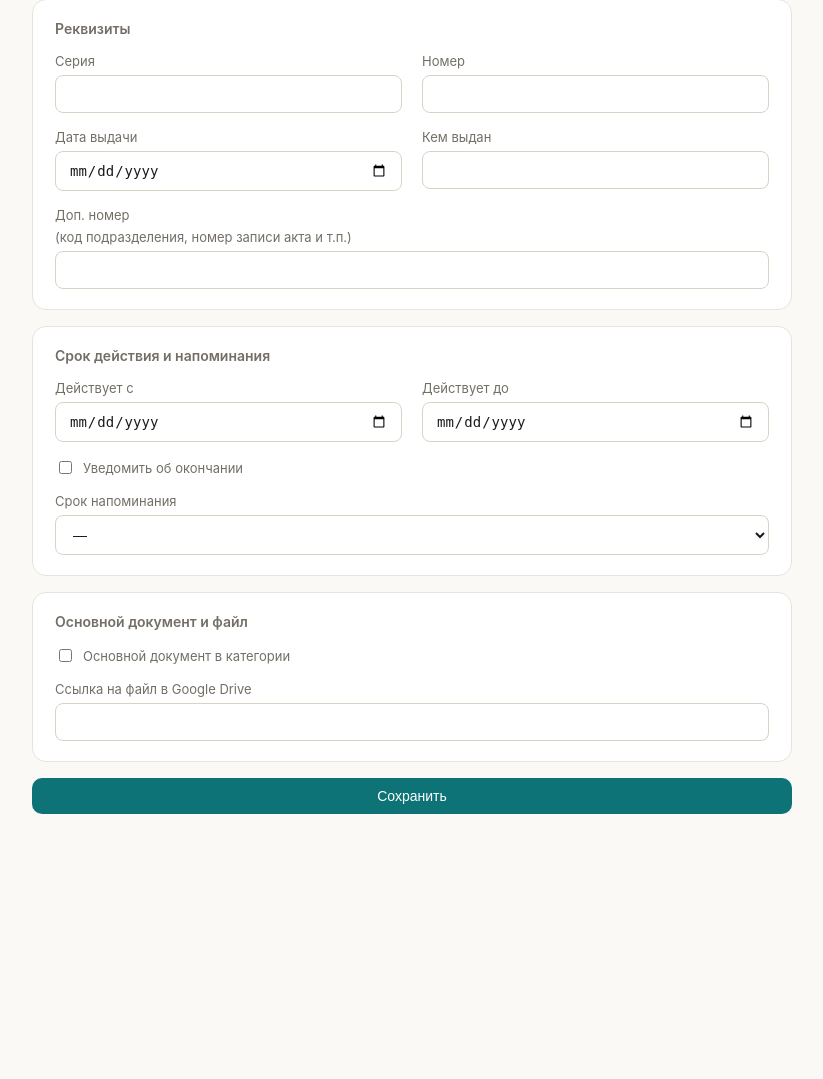
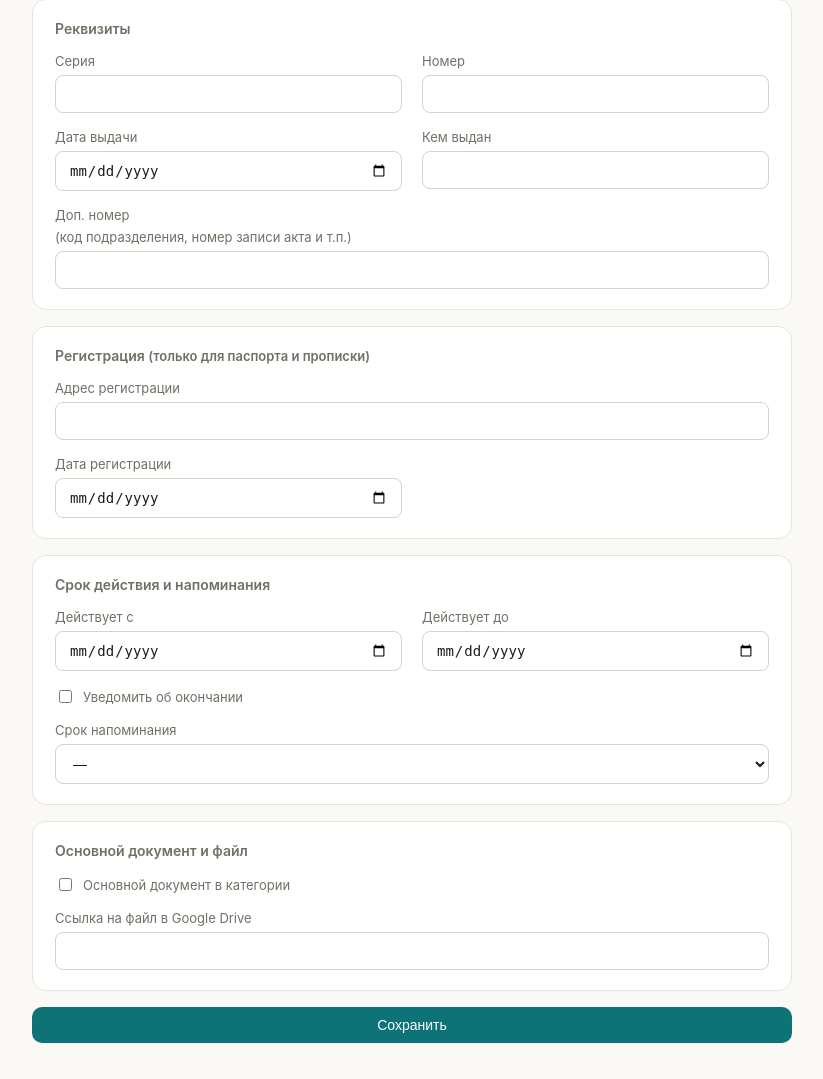
Before and after one commit to AleksandrSrk/DoxBoxTlg, a FastAPI app: page /admin/documents/new in a window 1280 px wide. Shown: the part 475-1554 px from the top of the page, without its empty margins (0-823 px from the left). Before the commit the page ends 1289 px from the top, so only its background shows below. Run offline with FastAPI, Linux system fonts and the light colour scheme; data that the repository does not hold is empty; some libraries are stand-ins or nearby versions.

Commit message:
Add registration address/date fields, shown only for Pasport and PROPISKA categories

```diff
--- a/api.py
+++ b/api.py
@@ -33,6 +33,8 @@ def doc_to_dict(d: Document) -> dict:
         "category": d.category.name, "category_id": d.category_id,
         "series": d.series, "number": d.number, "issued_by": d.issued_by,
         "extra_number": d.extra_number,
+        "registration_address": d.registration_address,
+        "registration_date": d.registration_date.isoformat() if d.registration_date else None,
         "issue_date": d.issue_date.isoformat() if d.issue_date else None,
         "valid_from": d.valid_from.isoformat() if d.valid_from else None,
         "valid_until": d.valid_until.isoformat() if d.valid_until else None,
--- a/database.py
+++ b/database.py
@@ -33,6 +33,10 @@ def init_db():
         doc_cols = {row[1] for row in conn.exec_driver_sql("PRAGMA table_info(documents)")}
         if "extra_number" not in doc_cols:
             conn.exec_driver_sql("ALTER TABLE documents ADD COLUMN extra_number VARCHAR(300)")
+        if "registration_address" not in doc_cols:
+            conn.exec_driver_sql("ALTER TABLE documents ADD COLUMN registration_address VARCHAR(500)")
+        if "registration_date" not in doc_cols:
+            conn.exec_driver_sql("ALTER TABLE documents ADD COLUMN registration_date DATE")
         conn.commit()
 
         conn.exec_driver_sql("""
--- a/main.py
+++ b/main.py
@@ -323,7 +323,7 @@ def edit_document_form(doc_id: int, request: Request, db: Session = Depends(get_
 def _parsed_fields(
     subject_id, category_id, folder_id, title, series, number, issued_by, extra_number,
     issue_date, valid_from, valid_until, notify_before_expiry, notify_period,
-    is_primary, drive_link,
+    is_primary, drive_link, registration_address, registration_date,
 ):
     """Общий разбор полей формы для создания и правки документа."""
     return dict(
@@ -335,6 +335,8 @@ def _parsed_fields(
         number=number.strip() or None,
         issued_by=issued_by.strip() or None,
         extra_number=extra_number.strip() or None,
+        registration_address=registration_address.strip() or None,
+        registration_date=date.fromisoformat(registration_date) if registration_date else None,
         issue_date=date.fromisoformat(issue_date) if issue_date else None,
         valid_from=date.fromisoformat(valid_from) if valid_from else None,
         valid_until=date.fromisoformat(valid_until) if valid_until else None,
@@ -356,6 +358,8 @@ def create_document(
     number: str = Form(""),
     issued_by: str = Form(""),
     extra_number: str = Form(""),
+    registration_address: str = Form(""),
+    registration_date: str = Form(""),
     issue_date: str = Form(""),
     valid_from: str = Form(""),
     valid_until: str = Form(""),
@@ -368,7 +372,7 @@ def create_document(
     fields = _parsed_fields(
         subject_id, category_id, folder_id, title, series, number, issued_by, extra_number,
         issue_date, valid_from, valid_until, notify_before_expiry, notify_period,
-        is_primary, drive_link,
+        is_primary, drive_link, registration_address, registration_date,
     )
     db.add(Document(**fields))
     db.commit()
@@ -386,6 +390,8 @@ def update_document(
     number: str = Form(""),
     issued_by: str = Form(""),
     extra_number: str = Form(""),
+    registration_address: str = Form(""),
+    registration_date: str = Form(""),
     issue_date: str = Form(""),
     valid_from: str = Form(""),
     valid_until: str = Form(""),
@@ -401,7 +407,7 @@ def update_document(
     fields = _parsed_fields(
         subject_id, category_id, folder_id, title, series, number, issued_by, extra_number,
         issue_date, valid_from, valid_until, notify_before_expiry, notify_period,
-        is_primary, drive_link,
+        is_primary, drive_link, registration_address, registration_date,
     )
     for key, value in fields.items():
         setattr(doc, key, value)
@@ -456,8 +462,9 @@ def download_file(
 EDITABLE_DOC_FIELDS = {
     "series", "number", "issued_by", "extra_number",
     "issue_date", "valid_from", "valid_until",
+    "registration_address", "registration_date",
 }
-_DATE_FIELDS = {"issue_date", "valid_from", "valid_until"}
+_DATE_FIELDS = {"issue_date", "valid_from", "valid_until", "registration_date"}
 
 
 @app.get("/admin/documents/{doc_id}")
--- a/models.py
+++ b/models.py
@@ -59,6 +59,9 @@ class Document(Base):
     # универсальное поле под то, что не влезает в серию/номер: код
     # подразделения у паспорта, номер записи акта у свидетельства и т.п.
     extra_number: Mapped[str | None] = mapped_column(String(300), nullable=True)
+    # только для категорий "Паспорт" и "ПРОПИСКА" — адрес и дата регистрации
+    registration_address: Mapped[str | None] = mapped_column(String(500), nullable=True)
+    registration_date: Mapped[date | None] = mapped_column(Date, nullable=True)
 
     # дата самого документа — по ней сортировка "самый свежий"
     issue_date: Mapped[date | None] = mapped_column(Date, nullable=True)
--- a/static/miniapp/app.js
+++ b/static/miniapp/app.js
@@ -101,6 +101,8 @@ function renderDocCard(d) {
     <div class="doc-details" id="details-${d.id}">
       <div class="doc-detail-row"><span>Кем выдан</span><span class="copyable">${escapeHtml(d.issued_by || "—")}</span></div>
       ${d.extra_number ? `<div class="doc-detail-row"><span>Доп. номер</span><span class="copyable">${escapeHtml(d.extra_number)}</span></div>` : ""}
+      ${d.registration_address ? `<div class="doc-detail-row"><span>Адрес рег.</span><span class="copyable">${escapeHtml(d.registration_address)}</span></div>` : ""}
+      ${d.registration_date ? `<div class="doc-detail-row"><span>Дата рег.</span><span class="copyable">${formatDate(d.registration_date)}</span></div>` : ""}
       <div class="doc-detail-row"><span>Действует</span><span class="copyable">${validityText(d)}</span></div>
       <div class="doc-detail-row"><span>Субъект</span><span class="copyable">${escapeHtml(d.subject_name)}</span></div>
     </div>
--- a/templates/document_detail.html
+++ b/templates/document_detail.html
@@ -38,6 +38,11 @@
   {{ row("Действует с", "valid_from", doc.valid_from, is_date=True) }}
   {{ row("Действует до", "valid_until", doc.valid_until, is_date=True) }}
 
+  {% if doc.category.name in ["Паспорт", "ПРОПИСКА"] %}
+  {{ row("Адрес регистрации", "registration_address", doc.registration_address) }}
+  {{ row("Дата регистрации", "registration_date", doc.registration_date, is_date=True) }}
+  {% endif %}
+
   {% if doc.notify_before_expiry %}
   <div class="detail-row">
     <span class="detail-label">Напоминание</span>
--- a/templates/document_form.html
+++ b/templates/document_form.html
@@ -22,7 +22,7 @@
     </label>
 
     <label>Категория
-      <select name="category_id" required>
+      <select name="category_id" id="category-select" onchange="updateRegVisibility()" required>
         {% for c in categories %}
         <option value="{{ c.id }}" {% if doc and doc.category_id==c.id %}selected{% endif %}>{{ c.name }}</option>
         {% endfor %}
@@ -56,6 +56,18 @@
     <label>Кем выдан <input type="text" name="issued_by" value="{{ doc.issued_by if doc else '' }}"></label>
     <label class="span-2">Доп. номер <span class="muted">(код подразделения, номер записи акта и т.п.)</span>
       <input type="text" name="extra_number" value="{{ doc.extra_number if doc else '' }}">
+    </label>
+  </div>
+</div>
+
+<div class="form-section" id="registration-section">
+  <h3>Регистрация <span class="muted">(только для паспорта и прописки)</span></h3>
+  <div class="form-grid">
+    <label class="span-2">Адрес регистрации
+      <input type="text" name="registration_address" value="{{ doc.registration_address if doc else '' }}">
+    </label>
+    <label>Дата регистрации
+      <input type="date" name="registration_date" value="{{ doc.registration_date if doc else '' }}">
     </label>
   </div>
 </div>
@@ -98,4 +110,15 @@
 
 <button type="submit" class="btn">Сохранить</button>
 </form>
+
+<script>
+function updateRegVisibility() {
+  const sel = document.getElementById('category-select');
+  const name = sel.options[sel.selectedIndex].text.trim();
+  const show = (name === 'Паспорт' || name === 'ПРОПИСКА');
+  document.getElementById('registration-section').style.display = show ? '' : 'none';
+}
+updateRegVisibility();
+</script>
+
 {% endblock %}
```
